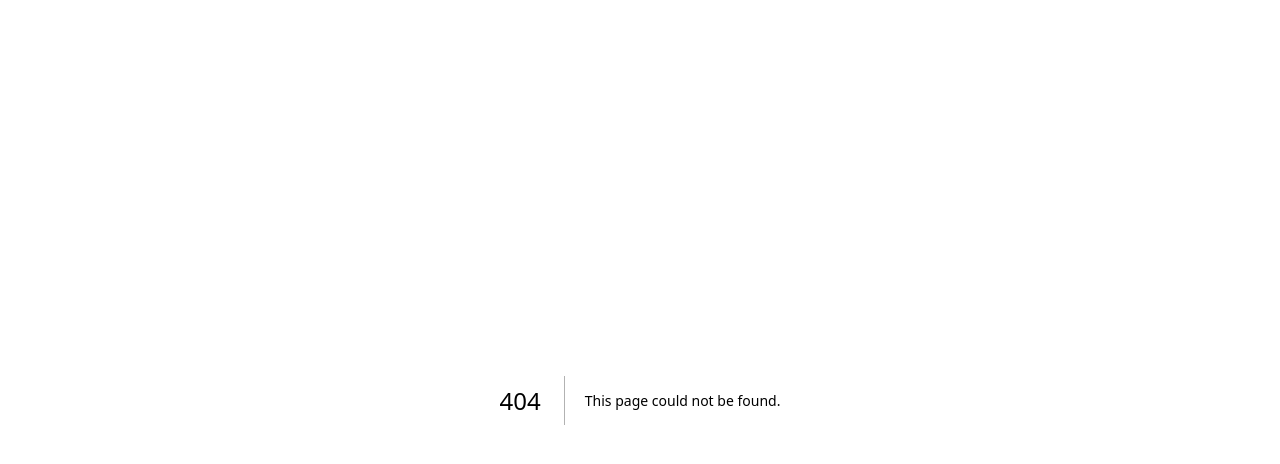
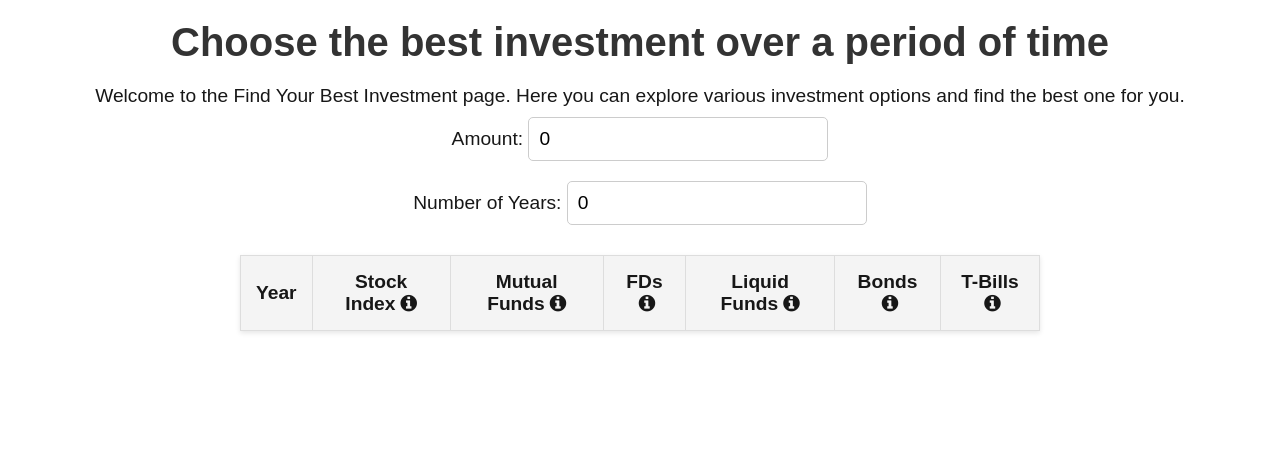
Before and after one commit to arunachalam-b/find-best-investment, a Next.js app: page /find_your_best_investment in a window 1280 px wide. Before the commit this address had no page. Shown: the top 464 px of the page. Built offline with nearby package versions, Linux system fonts and the light colour scheme.

Commit message:
Adds page to compare investments

```diff
--- /dev/null
+++ b/app/find_your_best_investment/FindYourBestInvestment.css
@@ -0,0 +1,107 @@
+.container {
+    padding: 20px;
+    text-align: center;
+    font-family: Arial, sans-serif;
+}
+
+.header {
+    font-size: 2.5em;
+    margin-bottom: 20px;
+    color: #333;
+}
+
+.content {
+    font-size: 1.2em;
+    margin-bottom: 20px;
+}
+
+.button {
+    padding: 10px 20px;
+    font-size: 1em;
+    margin-top: 20px;
+    cursor: pointer;
+    background-color: #007bff;
+    color: white;
+    border: none;
+    border-radius: 5px;
+    transition: background-color 0.3s;
+}
+
+.button:hover {
+    background-color: #0056b3;
+}
+
+input[type="number"] {
+    padding: 10px;
+    font-size: 1em;
+    margin: 10px 0;
+    border: 1px solid #ccc;
+    border-radius: 5px;
+    width: 100%;
+    max-width: 300px;
+}
+
+table {
+    width: 100%;
+    max-width: 800px;
+    margin: 20px auto;
+    border-collapse: collapse;
+    box-shadow: 0 2px 5px rgba(0, 0, 0, 0.1);
+}
+
+th,
+td {
+    padding: 15px;
+    text-align: center;
+    border: 1px solid #ddd;
+}
+
+th {
+    background-color: #f4f4f4;
+    font-weight: bold;
+}
+
+tr:nth-child(even) {
+    background-color: #f9f9f9;
+}
+
+tr:hover {
+    background-color: #f1f1f1;
+}
+
+.tooltip {
+    position: relative;
+    display: inline-block;
+    cursor: pointer;
+    margin-left: 5px;
+}
+
+.tooltip .tooltiptext {
+    visibility: hidden;
+    width: 120px;
+    background-color: #555;
+    color: #fff;
+    text-align: center;
+    border-radius: 5px;
+    padding: 5px;
+    position: absolute;
+    z-index: 1;
+    bottom: 125%;
+    /* Position the tooltip above the text */
+    left: 50%;
+    margin-left: -60px;
+    opacity: 0;
+    transition: opacity 0.3s;
+}
+
+.tooltip:hover .tooltiptext {
+    visibility: visible;
+    opacity: 1;
+}
+
+.tooltip .info-icon {
+    font-size: 1em;
+    color: #000;
+    border-radius: 50%;
+    padding: 2px 6px;
+}
--- /dev/null
+++ b/app/find_your_best_investment/page.tsx
@@ -0,0 +1,73 @@
+"use client";
+import React, { useState } from 'react';
+import './FindYourBestInvestment.css';
+
+const FindYourBestInvestment = () => {
+    const [amount, setAmount] = useState<number | string>(0);
+    const [years, setYears] = useState<number | string>(0);
+    const investmentOptions = [
+        { name: 'Stock Index', rate: 0.08 },
+        { name: 'Mutual Funds', rate: 0.07 },
+        { name: 'FDs', rate: 0.05 },
+        { name: 'Liquid Funds', rate: 0.04 },
+        { name: 'Bonds', rate: 0.06 },
+        { name: 'T-Bills', rate: 0.03 }
+    ];
+
+    const calculateReturns = (amount: number, years: number, rate: number) => {
+        return amount * Math.pow((1 + rate), years);
+    };
+
+    return (
+        <div className="container">
+            <h1 className="header">Choose the best investment over a period of time</h1>
+            <div className="content">
+                <p>Welcome to the Find Your Best Investment page. Here you can explore various investment options and find the best one for you.</p>
+                <div>
+                    <label>Amount: </label>
+                    <input
+                        type="number"
+                        value={amount}
+                        onChange={(e) => setAmount(e.target.value === '' ? '' : Number(e.target.value))}
+                    />
+                </div>
+                <div>
+                    <label>Number of Years: </label>
+                    <input
+                        type="number"
+                        value={years}
+                        onChange={(e) => setYears(e.target.value === '' ? '' : Number(e.target.value))}
+                    />
+                </div>
+                <table>
+                    <thead>
+                        <tr>
+                            <th>Year</th>
+                            {investmentOptions.map(option => (
+                                <th key={option.name}>
+                                    {option.name}
+                                    <span className="tooltip">
+                                        <span><i className="fa fa-info-circle"></i></span>
+                                        <span className="tooltiptext">{(option.rate * 100).toFixed(2)}%</span>
+                                    </span>
+                                </th>
+                            ))}
+                        </tr>
+                    </thead>
+                    <tbody>
+                        {Array.from({ length: Number(years) }, (_, i) => (
+                            <tr key={i}>
+                                <td>Year {i + 1}</td>
+                                {investmentOptions.map(option => (
+                                    <td key={option.name}>{calculateReturns(Number(amount), i + 1, option.rate).toFixed(2)}</td>
+                                ))}
+                            </tr>
+                        ))}
+                    </tbody>
+                </table>
+            </div>
+        </div>
+    );
+};
+
+export default FindYourBestInvestment;
--- a/app/layout.tsx
+++ b/app/layout.tsx
@@ -24,6 +24,9 @@ export default function RootLayout({
 }>) {
   return (
     <html lang="en">
+      <head>
+        <link rel="stylesheet" href="https://cdnjs.cloudflare.com/ajax/libs/font-awesome/4.7.0/css/font-awesome.min.css" />
+      </head>
       <body className={`${geistSans.variable} ${geistMono.variable}`}>
         {children}
       </body>
```
